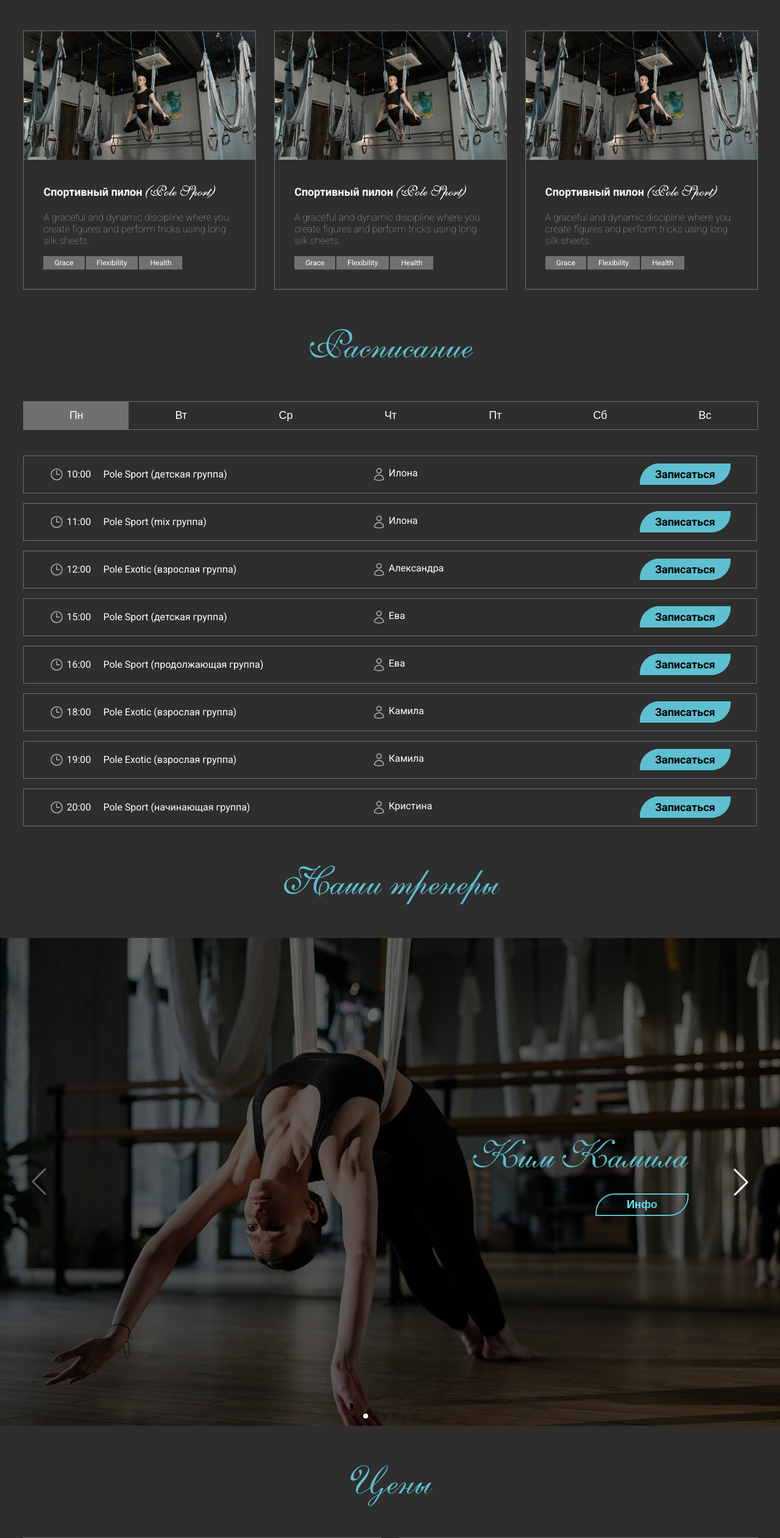
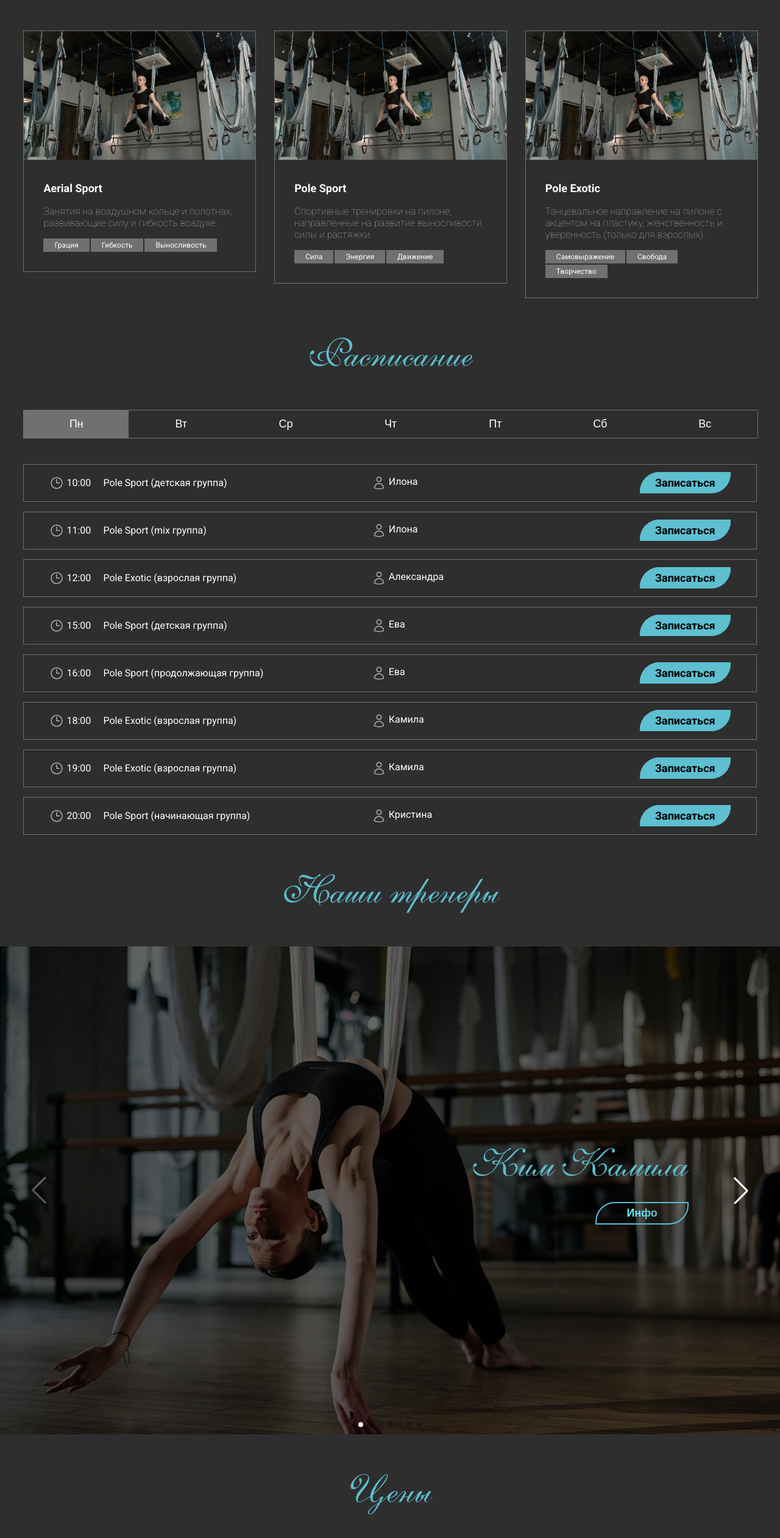
Before and after one commit to BabyDiv/studio, a Next.js app: page / in a window 1280 px wide. Shown: the part 933-3455 px from the top of the page at 61% size. Built offline with nearby package versions, Linux system fonts and the light colour scheme.

Commit message:
Add teachers and directions

```diff
--- a/src/components/Directions.tsx
+++ b/src/components/Directions.tsx
@@ -19,14 +19,14 @@ export default function Directions() {
               priority
             />
             <div className="p-[32px]">
-              <h3 className="mt-[0px] text-[#FFFFFF] text-[18px]">Спортивный пилон <span className="directions__name">(Pole Sport)</span></h3>
+              <h3 className="mt-[0px] text-[#FFFFFF] text-[18px]">Aerial Sport</h3>
               <p className="directions__text text-[#B0B0B0]">
-              A graceful and dynamic discipline where you create figures and perform tricks using long silk sheets.
+                Занятия на воздушном кольце и полотнах, развивающие силу и гибкость воздухе.
               </p>
               <div className="flex flex-row gap-[2px] flex-wrap">
-                <span className="flex bg-[#716F6F] text-[#FFFFFF] text-[12px] px-[18px] py-[4px]">Grace</span>
-                <span className="flex bg-[#716F6F] text-[#FFFFFF] text-[12px] px-[18px] py-[4px]">Flexibility</span>
-                <span className="flex bg-[#716F6F] text-[#FFFFFF] text-[12px] px-[18px] py-[4px]">Health</span>
+                <span className="flex bg-[#716F6F] text-[#FFFFFF] text-[12px] px-[18px] py-[4px]">Грация</span>
+                <span className="flex bg-[#716F6F] text-[#FFFFFF] text-[12px] px-[18px] py-[4px]">Гибкость</span>
+                <span className="flex bg-[#716F6F] text-[#FFFFFF] text-[12px] px-[18px] py-[4px]">Выносливость</span>
               </div>
             </div>
           </article>
@@ -42,14 +42,14 @@ export default function Directions() {
               priority
             />
             <div className="p-[32px]">
-              <h3 className="mt-[0px] text-[#FFFFFF] text-[18px]">Спортивный пилон <span className="directions__name">(Pole Sport)</span></h3>
+              <h3 className="mt-[0px] text-[#FFFFFF] text-[18px]">Pole Sport</h3>
               <p className="directions__text text-[#B0B0B0]">
-              A graceful and dynamic discipline where you create figures and perform tricks using long silk sheets.
+                Спортивные тренировки на пилоне, направленные на развитие выносливости, силы и растяжки.
               </p>
               <div className="flex flex-row gap-[2px] flex-wrap">
-                <span className="flex bg-[#716F6F] text-[#FFFFFF] text-[12px] px-[18px] py-[4px]">Grace</span>
-                <span className="flex bg-[#716F6F] text-[#FFFFFF] text-[12px] px-[18px] py-[4px]">Flexibility</span>
-                <span className="flex bg-[#716F6F] text-[#FFFFFF] text-[12px] px-[18px] py-[4px]">Health</span>
+                <span className="flex bg-[#716F6F] text-[#FFFFFF] text-[12px] px-[18px] py-[4px]">Сила</span>
+                <span className="flex bg-[#716F6F] text-[#FFFFFF] text-[12px] px-[18px] py-[4px]">Энергия</span>
+                <span className="flex bg-[#716F6F] text-[#FFFFFF] text-[12px] px-[18px] py-[4px]">Движение</span>
               </div>
             </div>
           </article>
@@ -65,14 +65,14 @@ export default function Directions() {
               priority
             />
             <div className="p-[32px]">
-              <h3 className="mt-[0px] text-[#FFFFFF] text-[18px]">Спортивный пилон <span className="directions__name">(Pole Sport)</span></h3>
+              <h3 className="mt-[0px] text-[#FFFFFF] text-[18px]">Pole Exotic</h3>
               <p className="directions__text text-[#B0B0B0]">
-              A graceful and dynamic discipline where you create figures and perform tricks using long silk sheets.
+                Танцевальное направление на пилоне с акцентом на пластику, женственность и уверенность (только для взрослых).
               </p>
               <div className="flex flex-row gap-[2px] flex-wrap">
-                <span className="flex bg-[#716F6F] text-[#FFFFFF] text-[12px] px-[18px] py-[4px]">Grace</span>
-                <span className="flex bg-[#716F6F] text-[#FFFFFF] text-[12px] px-[18px] py-[4px]">Flexibility</span>
-                <span className="flex bg-[#716F6F] text-[#FFFFFF] text-[12px] px-[18px] py-[4px]">Health</span>
+                <span className="flex bg-[#716F6F] text-[#FFFFFF] text-[12px] px-[18px] py-[4px]">Самовыражение</span>
+                <span className="flex bg-[#716F6F] text-[#FFFFFF] text-[12px] px-[18px] py-[4px]">Свобода</span>
+                <span className="flex bg-[#716F6F] text-[#FFFFFF] text-[12px] px-[18px] py-[4px]">Творчество</span>
               </div>
             </div>
           </article>
--- a/src/components/Teachers.tsx
+++ b/src/components/Teachers.tsx
@@ -117,6 +117,21 @@ const trainers: Trainer[] = [
       Член Национальной сборной Казахстана по спорту на пилоне
 
       Многократная чемпионка и призёр чемпионатов РК`,
+  },
+  {
+    name: "Федюнина Елизавета",
+    image: "/teachers.jpg",
+    description: `Елизавета — опытный тренер по Pole Dance (Sport) и Aerial Hoop с более чем 5-летним стажем
+    в сфере воздушных и пилонных направлений. В прошлом занималась акробатикой, что помогло ей выстроить сильную техническую базу
+    и развить выразительность движений.
+
+    Представляла команду Алматы на различных чемпионатах, неоднократно занимая призовые места:
+    • КРК Алматы 2021 — Pole Sport, категория 15–17 лет (профессионалы) — 3 место
+    • Павлодар — Pole Sport, категория 15–17 лет (профессионалы) — 1 место
+    • ЧРК Астана 2021 — Aerial Hoop, категория 15–17 лет (продолжающие) — 4 место
+
+    Сертифицированный тренер по групповым программам Smart Fitness Academy.
+    В своей работе делает акцент на технику, силу и пластичность, помогая ученикам уверенно расти и достигать своих целей.`,
   },
   {
     name: "Чёрная Алина",
```
